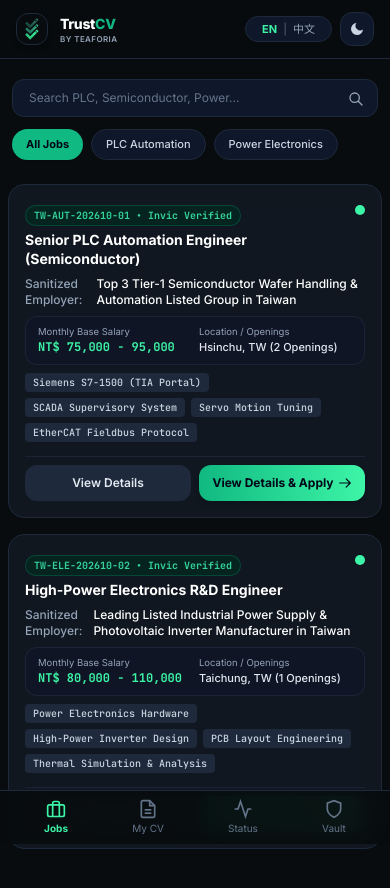
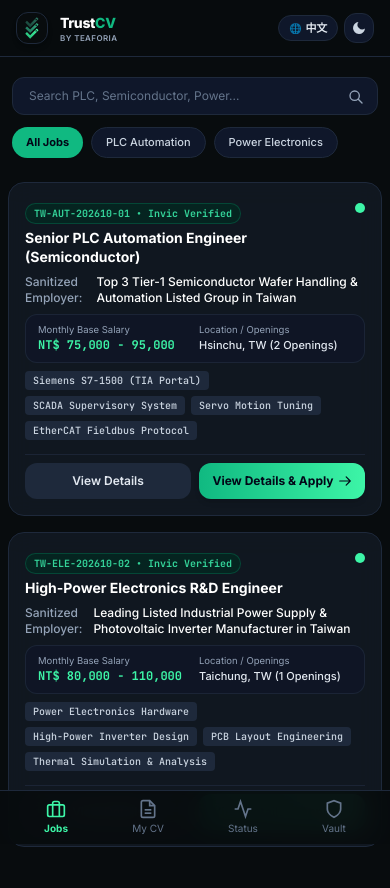
Before and after one commit to gyhongyu/TrustCV, a plain HTML site: page index.html in a window 390 px wide. Drawn offline with nearby package versions, Linux system fonts and the light colour scheme.

Commit message:
feat(ui): compact header with single-button lang toggle, pwa bottom banner, and taiwan localized resume meta v1.2.0

```diff
--- a/js/app.js
+++ b/js/app.js
@@ -147,8 +147,72 @@
       },
       // PWA 跨平台主動安裝處理
       promptInstall: () => this.handleInstallPrompt(),
-      closeIosPrompt: () => this.closeIosPromptModal()
+      closeIosPrompt: () => this.closeIosPromptModal(),
+      dismissInstallBanner: () => this.dismissInstallBanner()
     };
+  }
+
+  // 使用者手動關閉底部浮卡：永久記憶於 localStorage，本設備絕不二次打擾
+  dismissInstallBanner() {
+    try {
+      localStorage.setItem('trustcv_install_banner_dismissed', 'true');
+    } catch (e) {}
+    this.isInstallBannerDismissed = true;
+    this.render();
+  }
+
+  renderBottomInstallBanner() {
+    // 1. 若處於獨立 App 模式 (Standalone)，不顯示
+    const isStandalone = window.matchMedia('(display-mode: standalone)').matches || window.navigator.standalone === true;
+    if (isStandalone) return '';
+
+    // 2. 若使用者之前已點擊叉叉關閉過，永久不顯示
+    if (this.isInstallBannerDismissed) return '';
+    try {
+      if (localStorage.getItem('trustcv_install_banner_dismissed') === 'true') {
+        this.isInstallBannerDismissed = true;
+        return '';
+      }
+    } catch (e) {}
+
+    // 3. 若當前沒有可安裝狀態（既非 iOS 且未捕獲 prompt），暫不顯示
+    const isIos = /iPad|iPhone|iPod/.test(navigator.userAgent) && !window.MSStream;
+    if (!this.deferredInstallPrompt && !isIos) return '';
+
+    const { theme } = store.getState();
+    const isLight = theme === 'light';
+
+    return `
+      <!-- 一次性精緻底部毛玻璃安裝浮卡 (懸浮於底部導航欄上方 12px，永不遮擋 Tab) -->
+      <div id="pwa-bottom-banner" class="fixed bottom-16 left-3 right-3 md:left-auto md:right-6 md:w-96 z-30 animate-fade-in">
+        <div class="rounded-2xl p-3.5 shadow-2xl backdrop-blur-xl flex items-center justify-between gap-3 border ${isLight ? 'bg-white/95 border-emerald-200/80 text-slate-800 shadow-emerald-950/10' : 'bg-[#0E1518]/95 border-emerald-800/60 text-white shadow-black/40'}">
+
+          <!-- 左側圖示與雙語文案 -->
+          <div class="flex items-center gap-2.5 min-w-0">
+            <div class="w-9 h-9 rounded-xl flex items-center justify-center shrink-0 ${isLight ? 'bg-emerald-50 border border-emerald-200' : 'bg-[#080C0E] border border-emerald-900'}">
+              <svg viewBox="280 50 260 415" class="w-5 h-5" fill="none">
+                <path fill="#22b573" d="M 375,458 L 283,366 L 315,334 L 375,394 L 501,268 L 533,300 Z M 502,306.6 L 494.4,299 L 483.6,299 L 476,306.6 L 476,317.4 L 483.6,325 L 494.4,325 L 502,317.4 Z"/>
+              </svg>
+            </div>
+            <div class="min-w-0">
+              <div class="text-xs font-bold truncate leading-tight">${i18n.t('install_banner_title')}</div>
+              <div class="text-[10px] ${isLight ? 'text-slate-500' : 'text-slate-400'} truncate leading-tight mt-0.5">${i18n.t('install_banner_desc')}</div>
+            </div>
+          </div>
+
+          <!-- 右側立即安裝按鈕與關閉叉叉 -->
+          <div class="flex items-center gap-1.5 shrink-0">
+            <button onclick="window.TrustCV.promptInstall()" class="px-3 py-1.5 rounded-xl bg-gradient-to-r from-emerald-600 to-teal-600 hover:from-emerald-500 hover:to-teal-500 text-white font-bold text-[11px] shadow-sm transition-all whitespace-nowrap">
+              ${i18n.t('install_banner_cta')}
+            </button>
+            <button onclick="window.TrustCV.dismissInstallBanner()" class="p-1 rounded-full ${isLight ? 'text-slate-400 hover:bg-slate-100 hover:text-slate-700' : 'text-slate-500 hover:bg-slate-800 hover:text-white'} transition-colors" title="不再提示">
+              <svg class="w-4 h-4" fill="none" stroke="currentColor" stroke-width="2" viewBox="0 0 24 24"><path d="M6 18L18 6M6 6l12 12"/></svg>
+            </button>
+          </div>
+
+        </div>
+      </div>
+    `;
   }
 
   // PWA 安裝管理器：全平台跨設備支援 (PC / Mac / Android / iOS)
@@ -375,11 +439,11 @@
         mainContent = renderJobList();
     }
 
-    // 動態自適應更新頁面標題與語系標籤 (避免安裝提示或瀏覽器分頁中英混雜)
+    // 動態自適應更新頁面標題與語系標籤 (支援台灣在地化「履歷」與國際英文版)
     const isEn = i18n.getLanguage() === 'en';
     document.title = isEn
-      ? 'Project TrustCV | Verified Cross-Border Engineering Talent Platform'
-      : 'Project TrustCV | 跨國工程人才驗證推薦平台';
+      ? 'TrustCV | Global Careers | Free Resume Management'
+      : 'TrustCV | 海外就業 | 免費履歷管理';
     document.documentElement.lang = isEn ? 'en' : 'zh-TW';
 
     this.appRoot.innerHTML = `
@@ -390,6 +454,7 @@
           ${mainContent}
         </main>
         ${this.renderBottomNav()}
+        ${this.renderBottomInstallBanner()}
         ${renderApplyModal()}
         ${this.renderIosPromptModal()}
       </div>
--- a/js/components/header.js
+++ b/js/components/header.js
@@ -85,23 +85,22 @@
           }).join('')}
         </nav>
 
-        <!-- 右側工具欄：安裝按鈕 + 語言切換 (僅英文 EN / 中文) + 主題切換 -->
-        <div class="flex items-center gap-2">
-          <!-- PWA 安裝按鈕 (已安裝時自動隱藏) -->
-          <button id="pwa-install-btn" onclick="window.TrustCV.promptInstall()" class="hidden items-center gap-1.5 px-2.5 py-1 rounded-full text-[11px] font-semibold transition-all ${isLight ? 'bg-emerald-50 text-emerald-700 border border-emerald-300 hover:bg-emerald-100 shadow-sm' : 'bg-emerald-950/80 text-brand-mint border border-emerald-700 hover:bg-emerald-900 shadow-sm'}">
-            <svg class="w-3.5 h-3.5 fill-none stroke-current" stroke-width="2.2" viewBox="0 0 24 24"><path d="M21 15v4a2 2 0 0 1-2 2H5a2 2 0 0 1-2-2v-4"/><polyline points="7 10 12 15 17 10"/><line x1="12" y1="15" x2="12" y2="3"/></svg>
-            <span>${i18n.t('install_btn')}</span>
+        <!-- 右側工具欄：安裝按鈕 + 單鍵語言切換 + 主題切換 (緊湊排版，永不折行破格) -->
+        <div class="flex items-center gap-1.5 md:gap-2 shrink-0">
+          <!-- PWA 安裝按鈕 (已安裝時自動隱藏，強制單行防破格) -->
+          <button id="pwa-install-btn" onclick="window.TrustCV.promptInstall()" class="hidden items-center gap-1 px-2.5 py-1 rounded-full text-[11px] font-semibold transition-all whitespace-nowrap shrink-0 ${isLight ? 'bg-emerald-50 text-emerald-700 border border-emerald-300 hover:bg-emerald-100 shadow-sm' : 'bg-emerald-950/80 text-brand-mint border border-emerald-700 hover:bg-emerald-900 shadow-sm'}">
+            <svg class="w-3.5 h-3.5 fill-none stroke-current shrink-0" stroke-width="2.2" viewBox="0 0 24 24"><path d="M21 15v4a2 2 0 0 1-2 2H5a2 2 0 0 1-2-2v-4"/><polyline points="7 10 12 15 17 10"/><line x1="12" y1="15" x2="12" y2="3"/></svg>
+            <span class="whitespace-nowrap">${i18n.t('install_btn')}</span>
           </button>
 
-          <!-- 語言切換膠囊 (無簡中) -->
-          <div class="flex items-center rounded-full px-2.5 py-1 text-[11px] font-medium transition-colors ${isLight ? 'bg-slate-100 border border-slate-200' : 'bg-slate-900 border border-slate-800'}">
-            <span class="cursor-pointer px-1.5 transition-colors ${currentLang === 'en' ? (isLight ? 'text-emerald-700 font-bold' : 'text-brand-mint font-bold') : (isLight ? 'text-slate-500 hover:text-slate-800' : 'text-slate-400 hover:text-slate-200')}" onclick="window.TrustCV.setLang('en')">EN</span>
-            <span class="${isLight ? 'text-slate-300' : 'text-slate-600'}">|</span>
-            <span class="cursor-pointer px-1.5 transition-colors ${currentLang === 'zh-TW' ? (isLight ? 'text-emerald-700 font-bold' : 'text-brand-mint font-bold') : (isLight ? 'text-slate-500 hover:text-slate-800' : 'text-slate-400 hover:text-slate-200')}" onclick="window.TrustCV.setLang('zh-TW')">中文</span>
-          </div>
+          <!-- 單鍵語言切換 Toggle (省下 40px 空間，當前英顯示中文，當前中顯示 EN) -->
+          <button onclick="window.TrustCV.setLang('${currentLang === 'en' ? 'zh-TW' : 'en'}')" class="flex items-center gap-1 rounded-full px-2.5 py-1 text-[11px] font-bold tracking-tight transition-all shrink-0 whitespace-nowrap ${isLight ? 'bg-slate-100 border border-slate-200 text-slate-700 hover:bg-slate-200' : 'bg-slate-900 border border-slate-800 text-slate-200 hover:text-white hover:bg-slate-800'}">
+            <span class="text-[10px] opacity-70">🌐</span>
+            <span>${currentLang === 'en' ? '中文' : 'EN'}</span>
+          </button>
 
           <!-- 深淺主題切換按鈕 -->
-          <button onclick="window.TrustCV.toggleTheme()" class="p-2 rounded-xl transition-all ${isLight ? 'bg-slate-100 border border-slate-200 text-amber-600 hover:bg-slate-200' : 'bg-slate-900 border border-slate-800 text-slate-300 hover:text-white'}" title="${isLight ? '切換為深色模式' : '切換為明亮模式'}">
+          <button onclick="window.TrustCV.toggleTheme()" class="p-1.5 md:p-2 rounded-xl transition-all shrink-0 ${isLight ? 'bg-slate-100 border border-slate-200 text-amber-600 hover:bg-slate-200' : 'bg-slate-900 border border-slate-800 text-slate-300 hover:text-white'}" title="${isLight ? '切換為深色模式' : '切換為明亮模式'}">
             ${isLight
               ? '<svg class="w-4 h-4" fill="none" stroke="currentColor" stroke-width="2" viewBox="0 0 24 24"><circle cx="12" cy="12" r="5"/><path d="M12 1v2m0 18v2M4.22 4.22l1.42 1.42m12.72 12.72 1.42 1.42M1 12h2m18 0h2M4.22 19.78l1.42-1.42M18.36 5.64l1.42-1.42"/></svg>'
               : '<svg class="w-4 h-4 fill-current text-slate-300" viewBox="0 0 24 24"><path d="M21 12.79A9 9 0 1 1 11.21 3 7 7 0 0 0 21 12.79z"/></svg>'}
--- a/js/i18n.js
+++ b/js/i18n.js
@@ -77,6 +77,9 @@
     status_pending: "PENDING",
     vault_node_status: "Cloud Vault Node: Drive-Partition-Ready",
     install_btn: "Install App",
+    install_banner_title: "Install TrustCV App",
+    install_banner_desc: "Add to home screen for faster loading & offline access.",
+    install_banner_cta: "Install Now",
     ios_install_title: "Install TrustCV on iPhone",
     ios_install_desc: "Add this app to your Home Screen for a full-screen, native experience with offline access.",
     ios_step_1: "Tap the Share button at the bottom of Safari",
@@ -84,9 +87,9 @@
     ios_got_it: "Got it"
   },
   "zh-TW": {
-    app_title: "Project TrustCV | 跨國工程人才驗證平台",
-    app_subtitle: "跨國高階機電與半導體工程人才雙重核驗推薦系統",
-    by_teaforia: "勝拓國際 ✕ TEAFORIA 聯合背書",
+    app_title: "TrustCV | 海外就業 | 免費履歷管理",
+    app_subtitle: "免費海外工作機會推薦，免費多平台履歷管理服務，免費履歷健診",
+    by_teaforia: "BY TEAFORIA",
     search_placeholder: "搜尋 PLC、半導體設備、電力電子...",
     filter_all: "全部職缺",
     filter_plc: "PLC 電控自動化",
@@ -155,6 +158,9 @@
     status_pending: "待處理",
     vault_node_status: "雲端保險庫節點：硬體隔離就緒",
     install_btn: "安裝應用",
+    install_banner_title: "安裝 TrustCV App",
+    install_banner_desc: "新增至手機桌面，極速流暢並享有離線支援。",
+    install_banner_cta: "立即安裝",
     ios_install_title: "在 iPhone 上安裝 TrustCV",
     ios_install_desc: "將此應用新增至主畫面，即可享有全螢幕 Native App 體驗與極速離線支援。",
     ios_step_1: "點擊 Safari 底部工具列的「分享」圖示",
--- a/sw.js
+++ b/sw.js
@@ -1,4 +1,4 @@
-const CACHE_NAME = 'trustcv-cache-v1.1.9';
+const CACHE_NAME = 'trustcv-cache-v1.2.0';
 const ASSETS_TO_CACHE = [
   './',
   './index.html',
```
Also changed, not shown: index.html (+9 -9 lines), 1 other file.
